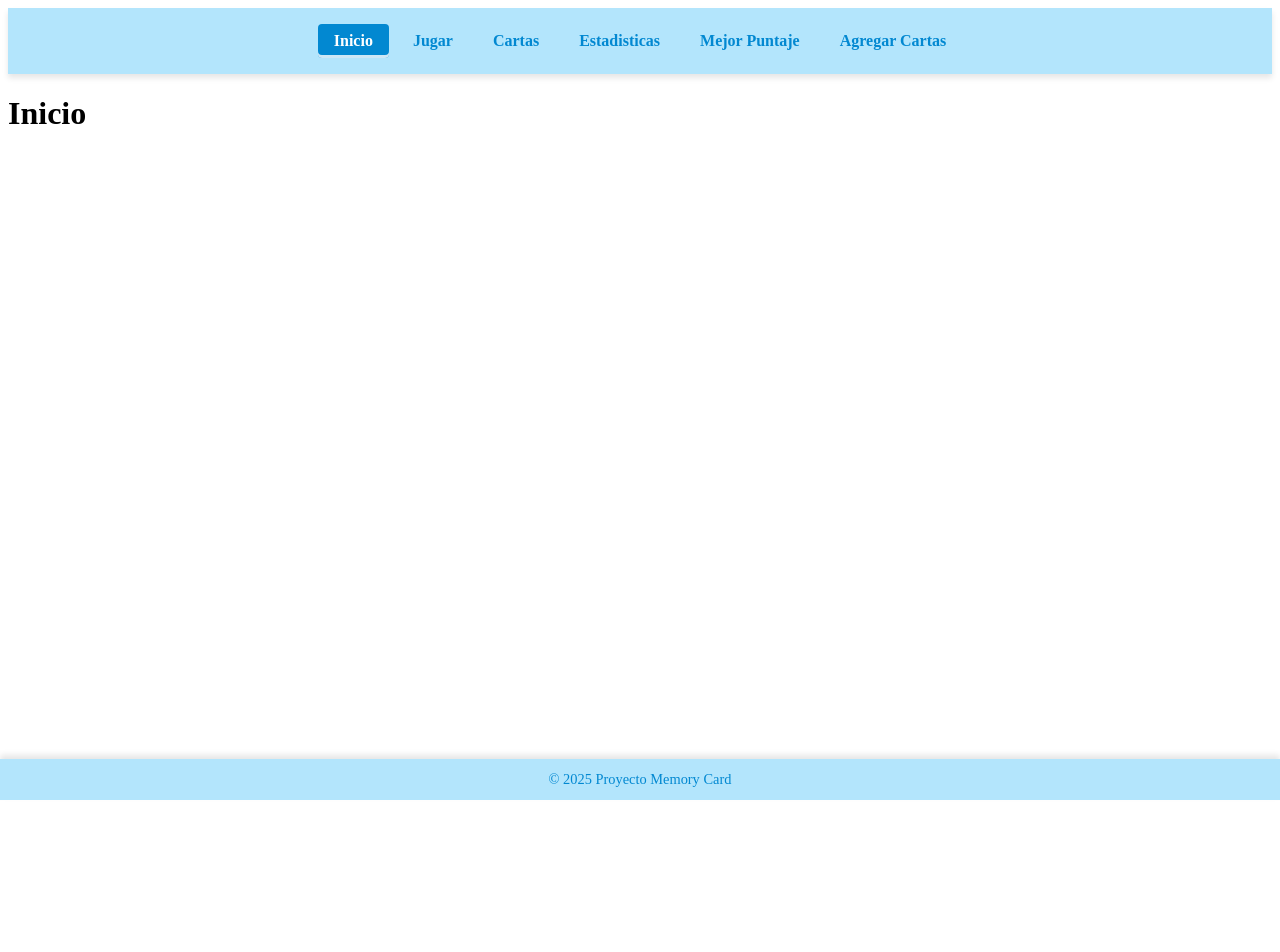
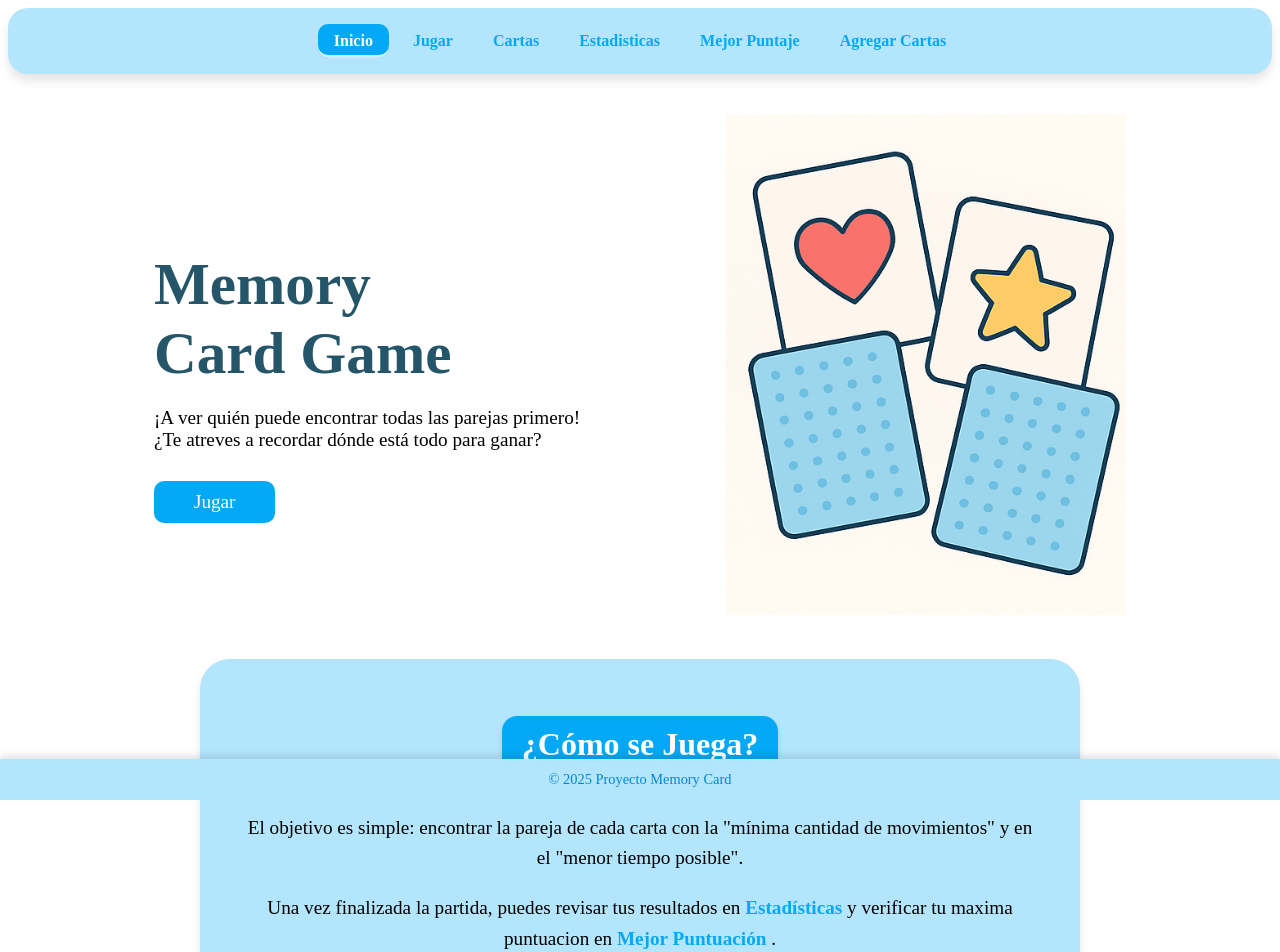
Before and after one commit to lmayor28/Memory-Cards, a Vue app: page / in a window 1280 px wide. Shown: the top 952 px of the page. Before the commit the page ends 800 px from the top, so only its background shows below. Built offline with nearby package versions, Linux system fonts and the light colour scheme.

Commit message:
Actualizacion de Home.view y detalles de CNavbar.

```diff
--- a/src/components/CNavbar.vue
+++ b/src/components/CNavbar.vue
@@ -20,7 +20,6 @@
             --celeste-primario: #B3E5FC;
             --blanco: #FFFFFF;
             --celeste-contraste: #03A9F4;
-            --celeste-oscuro: #0288D1;
         }
 
         nav{
@@ -29,15 +28,16 @@
             gap: 0.5rem;
             background-color: var(--celeste-primario, #B3E5FC);
             padding: 1rem 1.5rem;
-            box-shadow: 0 4px 6px rgba(0, 0, 0, 0.1);
+            border-radius: 20px;
+            box-shadow: 0 7px 10px rgba(0, 0, 0, 0.1);
         }
 
         a {
-            color: var(--celeste-oscuro, #0288D1);
+            color: var(--celeste-contraste, #03A9F4);
             text-decoration: none;
             font-weight: 600;
             padding: 0.5rem 1rem;
-            border-radius: 4px;
+            border-radius: 10px;
             transition: background-color 0.3s ease, color 0.3s ease;
         }
 
@@ -47,7 +47,7 @@
         }
 
         a.router-link-exact-active {
-            background-color: var(--celeste-oscuro, #0288D1);
+            background-color: var(--celeste-contraste, #03A9F4);
             color: var(--blanco, #FFFFFF);
             box-shadow: inset 0 -3px 0 rgba(255, 255, 255, 0.8);
         }
--- a/src/views/AddCardView.vue
+++ b/src/views/AddCardView.vue
@@ -1,5 +1,5 @@
 <template>
-  <h1>Vista de añadir cartas</h1>
+  <h1>No implementado</h1>
 </template>
 
 <script>
--- a/src/views/HomeView.vue
+++ b/src/views/HomeView.vue
@@ -1,6 +1,110 @@
 <template>
-    <h1>Inicio</h1>
-</template>
+    <div class="anuciado">
+      <div class="a-1">
+    <h1>Memory <br>Card Game</h1>
+    <p>¡A ver quién puede encontrar todas las parejas primero! <br>¿Te atreves a recordar dónde está todo para ganar?</p>
+    <router-link to="/juego">Jugar</router-link>
+    </div>
+    <div class="a-2">
+      <img src="../../public/img/imgcartas.png" alt="foto de cartas de memoria">
+    </div>
+    </div>
+    <div class="explicacion">
+      <h3>¿Cómo se Juega?</h3>
+        <p>
+          El objetivo es simple: encontrar la pareja de cada carta con la "mínima cantidad de movimientos" y en el "menor tiempo posible".
+        </p>
+        <p>
+          Una vez finalizada la partida, puedes revisar tus resultados en
+          <router-link to="/estadisticas"> Estadísticas </router-link> y verificar tu maxima puntuacion en
+          <router-link to="/mejor-puntaje"> Mejor Puntuación </router-link>.
+        </p>
+    </div>
+    </template>
+
+    <style scoped>
+     :root {
+            --celeste-primario: #B3E5FC;
+            --blanco: #FFFFFF;
+            --celeste-contraste: #03A9F4;
+            --celeste-oscuro: #255569;
+        }
+      .anuciado {
+        display: flex;
+        justify-content: space-evenly;
+        align-items: center;
+        margin: 40px 0;
+      }
+      .anuciado h1{
+        font-size: 3.7em;
+        margin-bottom: 10px;
+        color: var(--celeste-oscuro, #255569);
+      }
+      .anuciado p {
+        font-size: 1.2em;
+        margin-bottom: 30px;
+      }
+      .anuciado a {
+        display: inline-block;
+        padding: 10px 40px;
+        background-color: var(--celeste-contraste, #03A9F4);
+        color: var(--blanco, #FFFFFF);
+        text-decoration: none;
+        border-radius: 10px;
+        font-size: 1.2em;
+        transition: transform 0.2s ease;
+      }
+      .anuciado a:hover {
+        transform: scale(1.05);
+      }
+      .a-1 {
+        max-width: 500px;
+      }
+      .a-2 {
+        max-width: 400px;
+      }
+      .a-2 img {
+        width: 100%;
+        height: auto;
+      }
+      .explicacion {
+        max-width: 800px;
+        margin: 30px auto;
+        margin-bottom: 80px;
+        text-align: center;
+        padding: 25px 40px;
+        background-color: var(--celeste-primario, #B3E5FC);
+        border-radius: 30px;
+        box-shadow: 0 5px 8px rgba(0, 0, 0, 0.1);
+        transition: transform 0.2s ease;
+      }
+      .explicacion:hover {
+        transform: scale(1.02);
+      }
+      .explicacion h3 {
+        font-size: 2em;
+        margin-bottom: 20px;
+        color: var(--blanco, #FFFFFF);
+        background-color: var(--celeste-contraste, #03A9F4);
+        display: inline-block;
+        padding: 10px 20px;
+        border-radius: 15px;
+        box-shadow: 0 4px 6px rgba(0, 0, 0, 0.1);
+      }
+      .explicacion p {
+        font-size: 1.2em;
+        line-height: 1.6;
+      }
+      .explicacion a {
+        color: var(--celeste-contraste, #03A9F4);
+        font-weight: bold;
+        text-decoration: none;
+      }
+
+
+    </style>
+
+
 <script>
     export default {
   name: 'HomeView'
```
Also changed, not shown: public/img/imgcartas.png (added).
